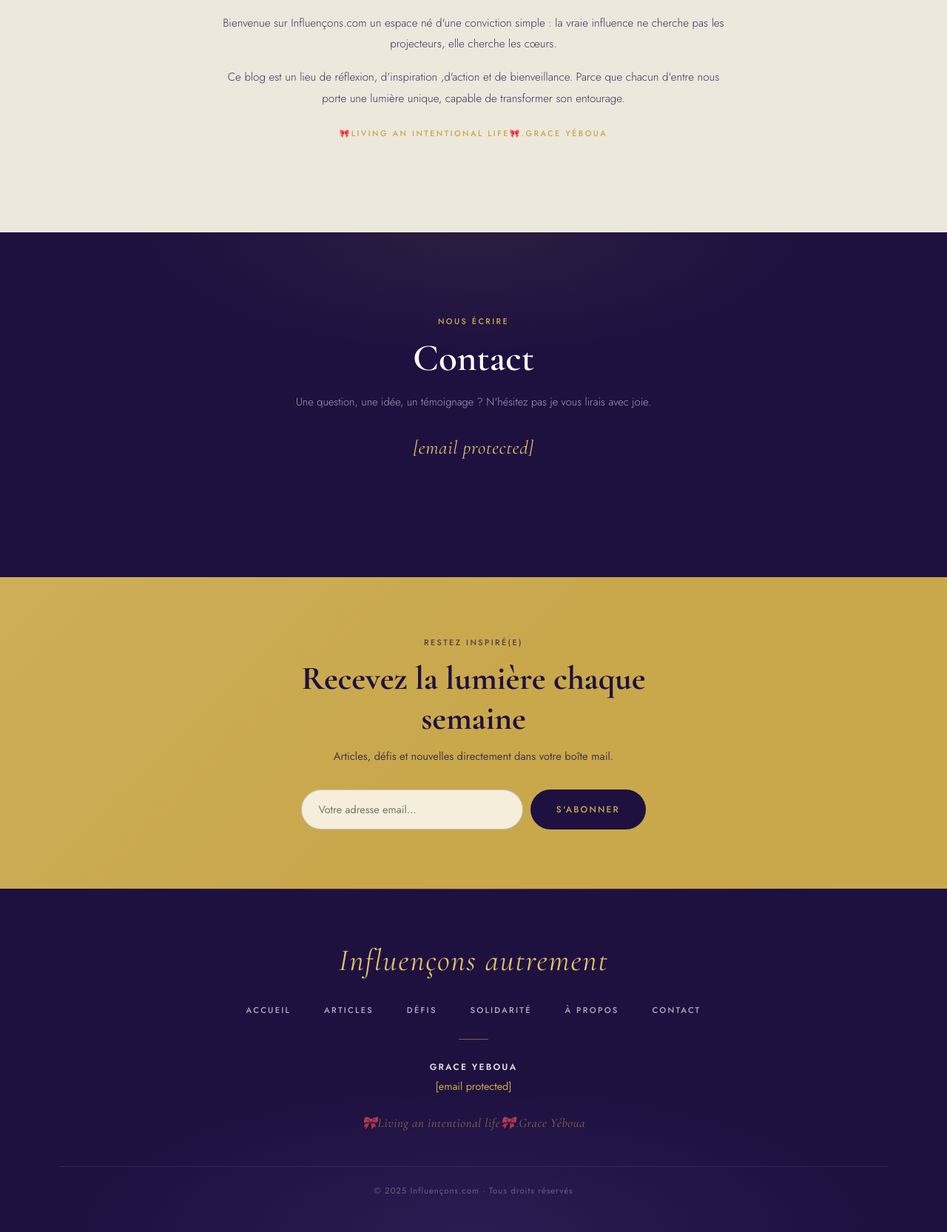
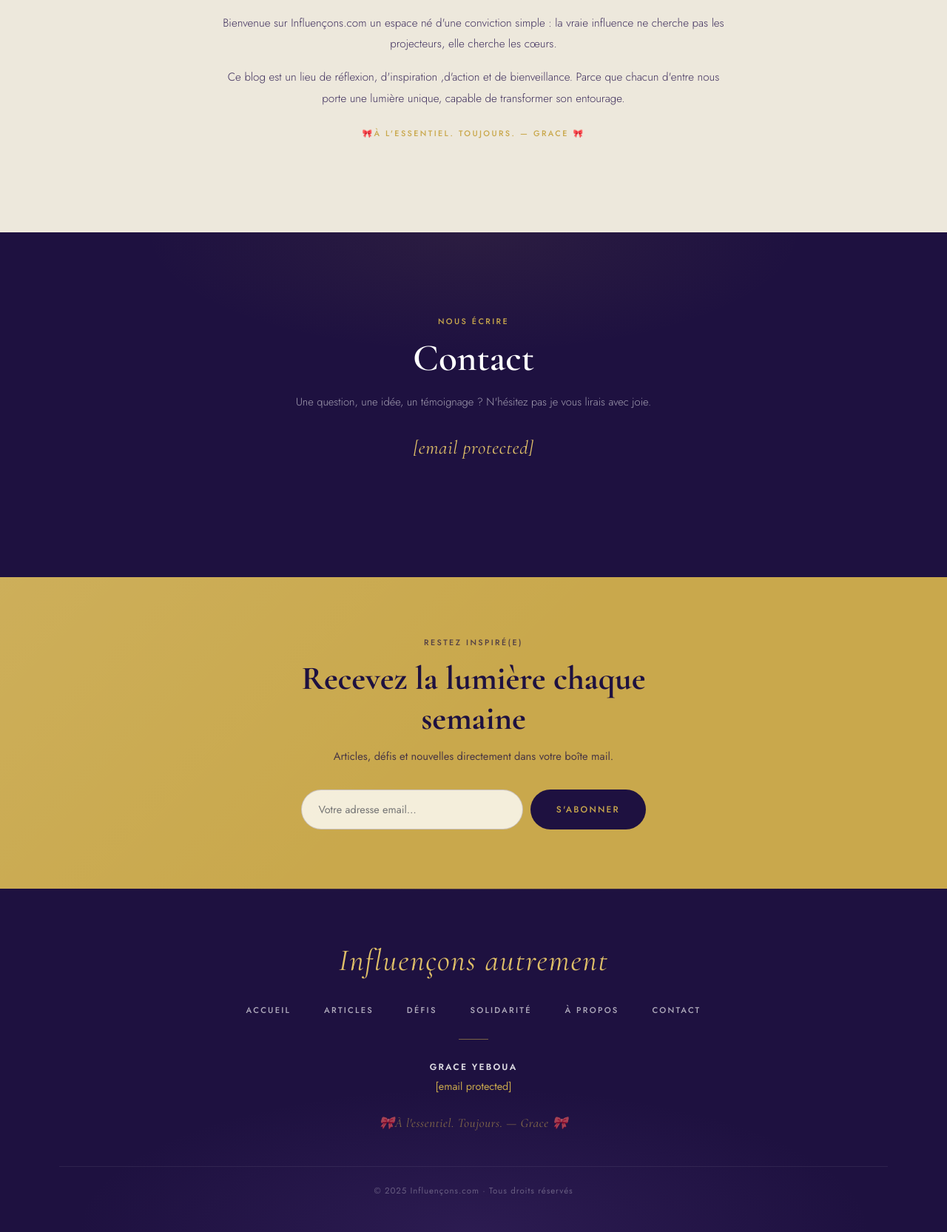
Before and after one commit to groupe2wordpad/influencons1, a Flask app: page / in a window 1280 px wide. Shown: the part 2581-4246 px from the top of the page at 74% size. Run offline with Flask 3, Linux system fonts and the light colour scheme; some libraries are stand-ins or nearby versions.

Commit message:
Update footer and section labels to French

```diff
--- a/app/templates/index.html
+++ b/app/templates/index.html
@@ -729,7 +729,7 @@ footer::after {
     <h2 class="section-title">Grace Yeboua</h2>
     <p>Bienvenue sur Influençons.com  un espace né d'une conviction simple : la vraie influence ne cherche pas les projecteurs, elle cherche les cœurs.</p>
     <p>Ce blog est un lieu de réflexion, d'inspiration ,d'action et de bienveillance. Parce que chacun d'entre nous porte une lumière unique, capable de transformer son entourage.</p>
-    <span class="section-label" style="margin-top:1.5rem; display:block;">🎀Living an intentional life🎀.Grace Yéboua</span>
+    <span class="section-label" style="margin-top:1.5rem; display:block;">🎀À l'essentiel. Toujours. — Grace 🎀</span>
   </div>
 </section>
 
@@ -788,7 +788,7 @@ footer::after {
       <a href="/cdn-cgi/l/email-protection#751207141610100310190c1b10404c351218141c195b161a18"><span class="__cf_email__" data-cfemail="98ffeaf9fbfdfdeefdf4e1f6fdada1d8fff5f9f1f4b6fbf7f5">[email&#160;protected]</span></a>
     </div>
 
-    <p class="footer-tagline">🎀Living an intentional life🎀.Grace Yéboua</p>
+    <p class="footer-tagline">🎀À l'essentiel. Toujours. — Grace 🎀</p>
   </div>
 
   <div class="footer-bottom">
```
